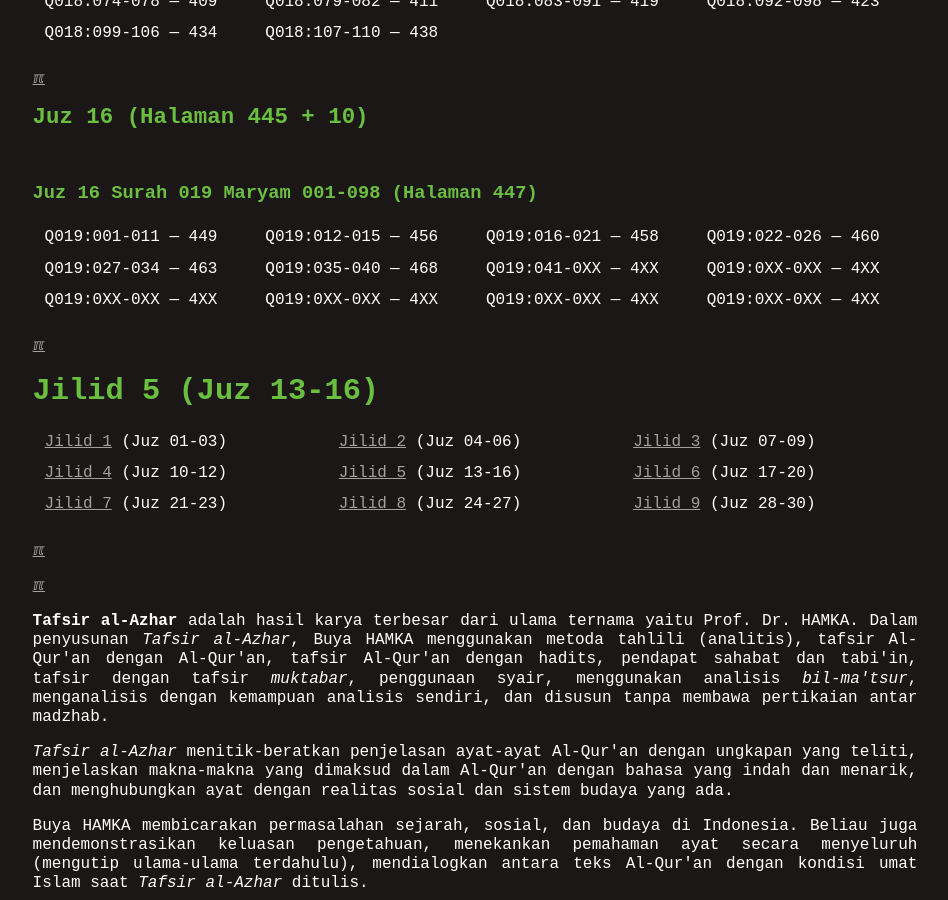
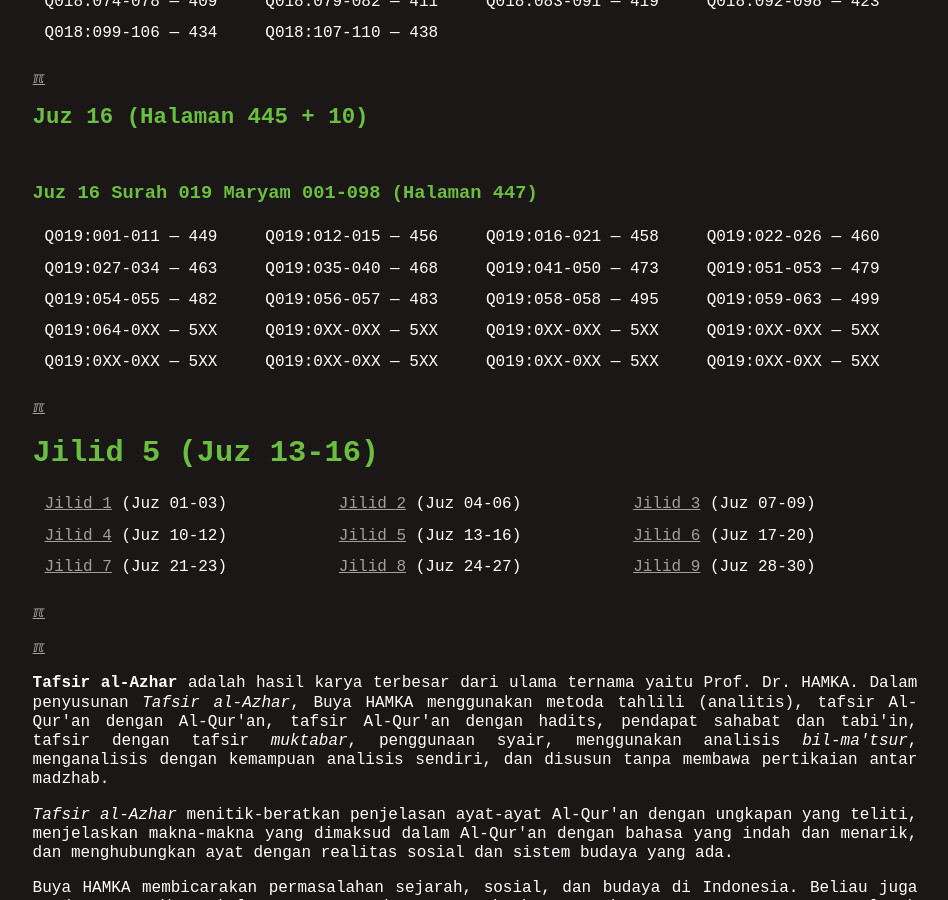
Before and after one commit to dullatip/indexquran, a Jekyll site: the page built from 005.md, in a window 1280 px wide and 900 px high, scrolled down 2302 px. Shown: the whole window, without its empty margins (165-1113 px from the left). Built offline with Jekyll 4.4.1, drawn with Linux system fonts in a browser that asks for light colours.

Commit message:
pamulang1: sdn-indexquran

```diff
--- a/005.md
+++ b/005.md
@@ -86,8 +86,10 @@
 ### Juz 16 Surah 019 Maryam  001-098 (Halaman 447)
 
 | Q019:001-011 --- 449 | Q019:012-015 --- 456 | Q019:016-021 --- 458 | Q019:022-026 --- 460 |
-| Q019:027-034 --- 463 | Q019:035-040 --- 468 | Q019:041-0XX --- 4XX | Q019:0XX-0XX --- 4XX |
-| Q019:0XX-0XX --- 4XX | Q019:0XX-0XX --- 4XX | Q019:0XX-0XX --- 4XX | Q019:0XX-0XX --- 4XX |
+| Q019:027-034 --- 463 | Q019:035-040 --- 468 | Q019:041-050 --- 473 | Q019:051-053 --- 479 |
+| Q019:054-055 --- 482 | Q019:056-057 --- 483 | Q019:058-058 --- 495 | Q019:059-063 --- 499 |
+| Q019:064-0XX --- 5XX | Q019:0XX-0XX --- 5XX | Q019:0XX-0XX --- 5XX | Q019:0XX-0XX --- 5XX |
+| Q019:0XX-0XX --- 5XX | Q019:0XX-0XX --- 5XX | Q019:0XX-0XX --- 5XX | Q019:0XX-0XX --- 5XX |
 
 [&#x213C;](#)<br id="idxA">
 # Jilid 5 (Juz 13-16)
```
